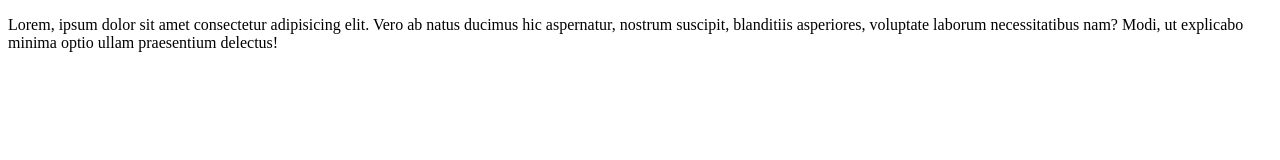
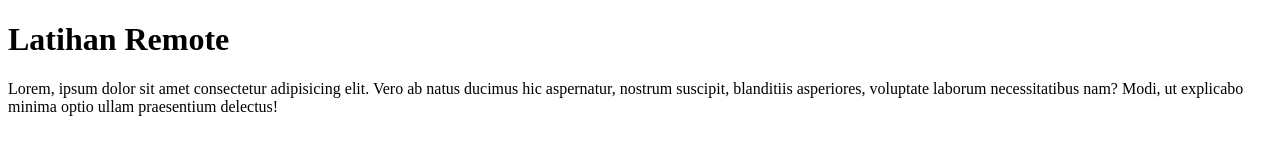
Before and after one commit to RezaSuryaa/remote-2, a plain HTML site: page index.html in a window 1280 px wide. Drawn offline with Linux system fonts and the light colour scheme.

Commit message:
Menambahkan judul pada file index

```diff
--- a/index.html
+++ b/index.html
@@ -6,6 +6,7 @@
     <title>Latihan Remote</title>
 </head>
 <body>
+    <h1>Latihan Remote</h1>
     <p>Lorem, ipsum dolor sit amet consectetur adipisicing elit. Vero ab natus ducimus hic aspernatur, nostrum suscipit, blanditiis asperiores, voluptate laborum necessitatibus nam? Modi, ut explicabo minima optio ullam praesentium delectus!</p>
 </body>
 </html>
```
